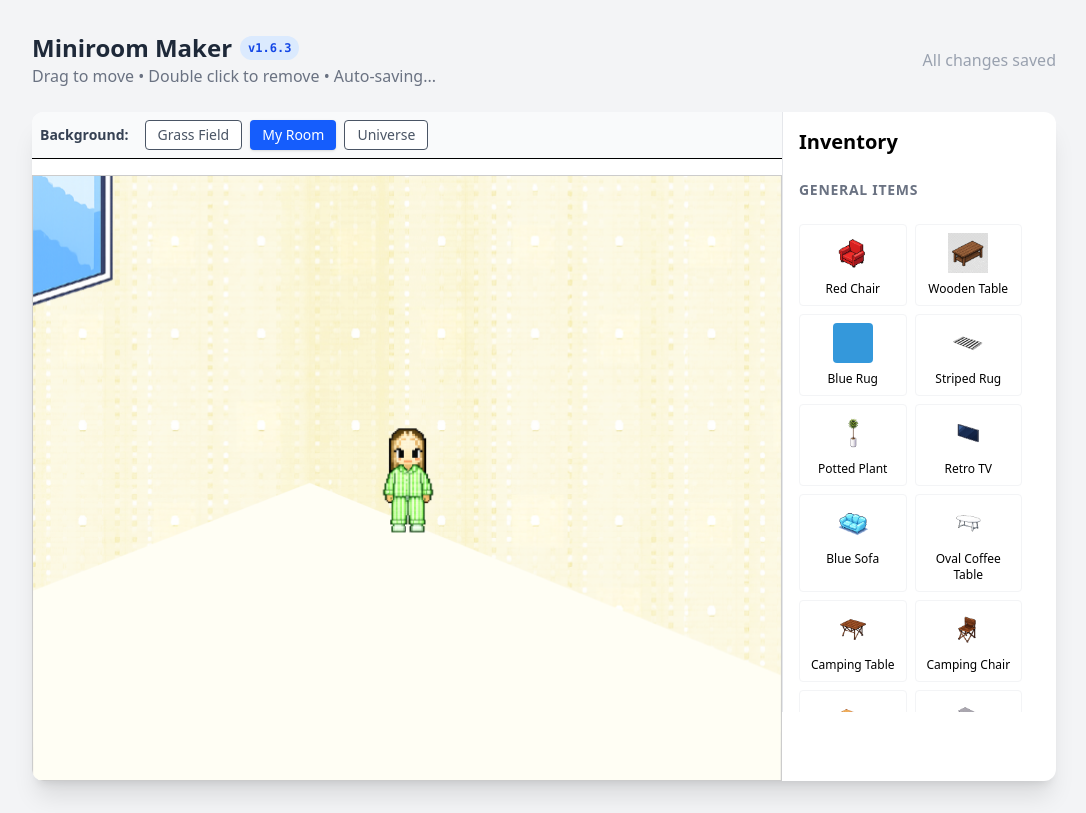
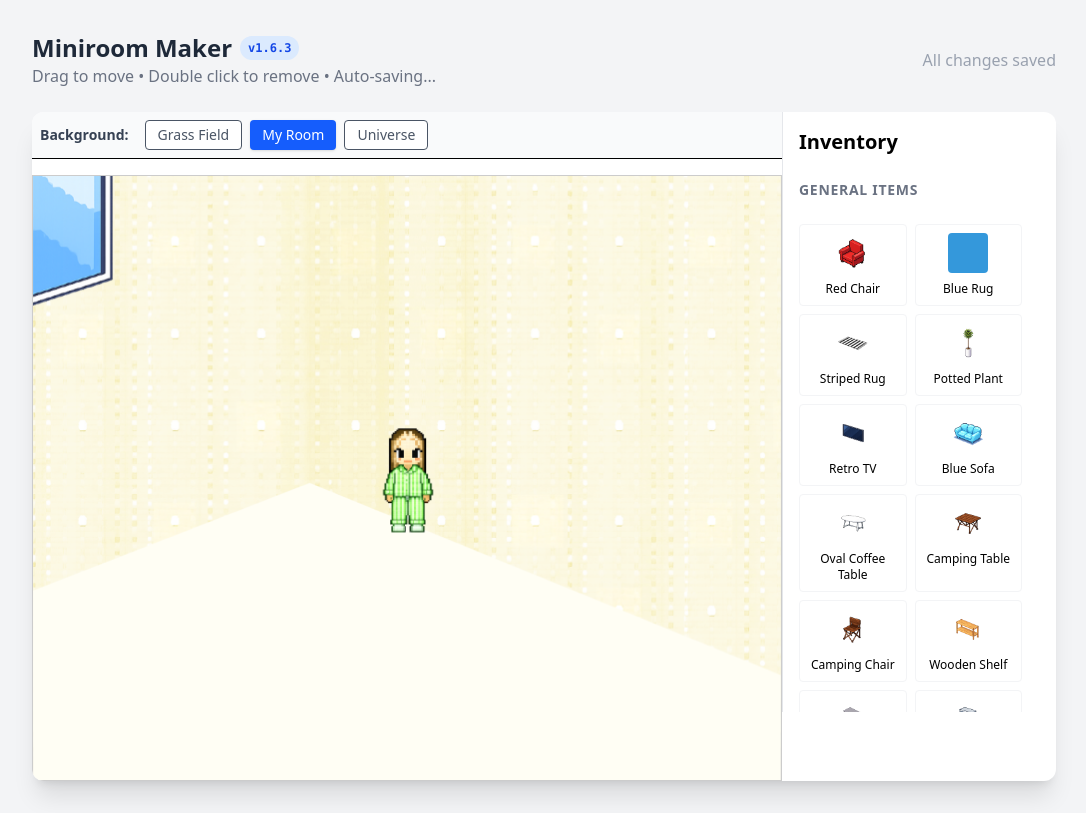
Before and after one commit to WoojinAhn/miniroom-demo, a Next.js app: page / in a window 1280 px wide. Shown: the whole page, without its empty margins (96-1182 px from the left). Built offline with nearby package versions, Linux system fonts and the light colour scheme.

Commit message:
[Cursor] chore: remove corrupt table asset and restart dev server config

```diff
--- a/src/data/mockMiniroom.ts
+++ b/src/data/mockMiniroom.ts
@@ -9,15 +9,6 @@ export const AVAILABLE_ITEMS: Item[] = [
         height: 60,
         color: "#e74c3c",
         imageUrl: "/items/chair.png",
-    },
-    {
-        id: "item_table_wood",
-        name: "Wooden Table",
-        type: "furniture",
-        width: 100,
-        height: 60,
-        color: "#d35400",
-        imageUrl: "/items/table.png",
     },
     {
         id: "item_rug_blue",
```
Also changed, not shown: public/items/table.png (deleted).
